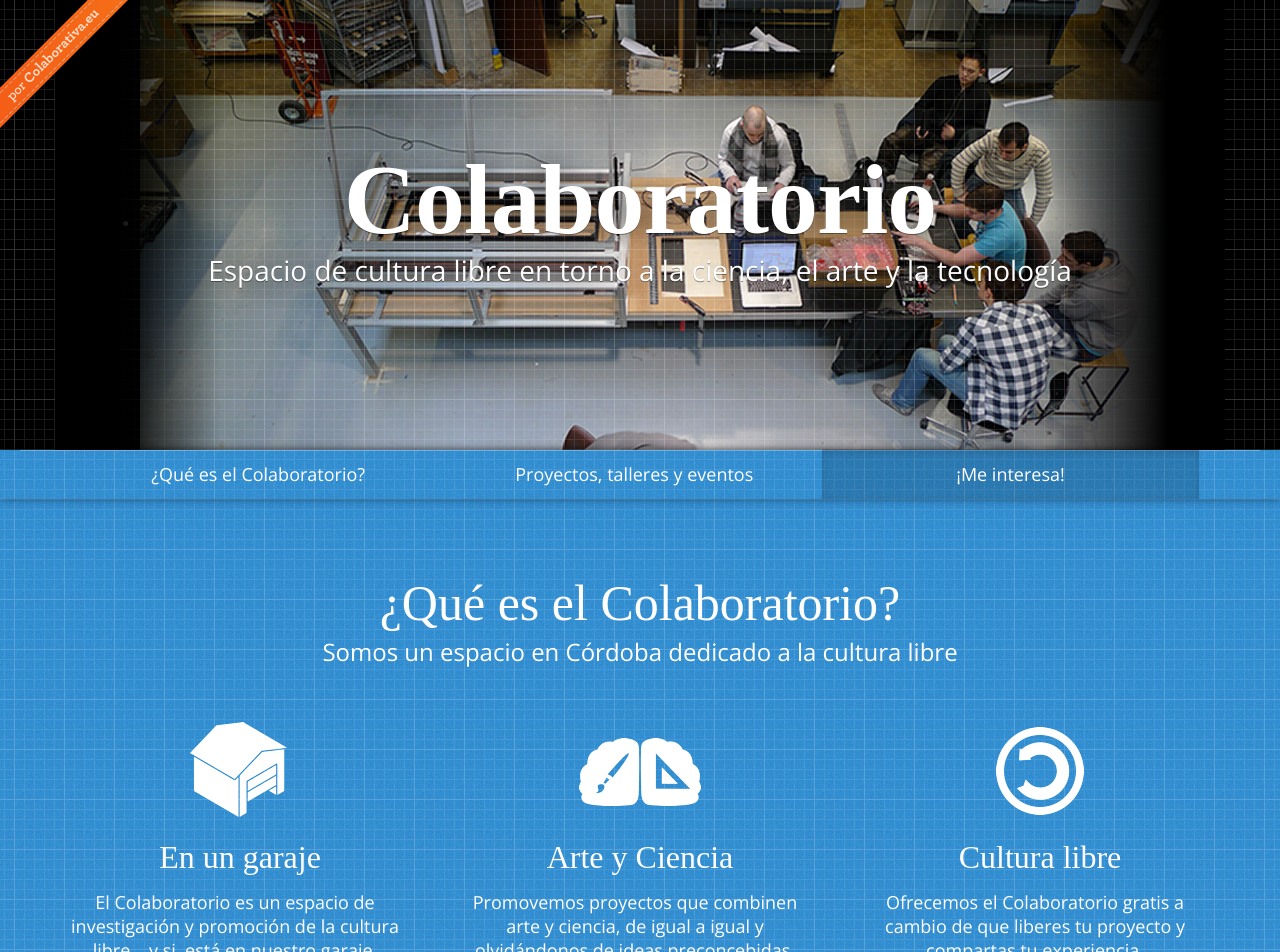
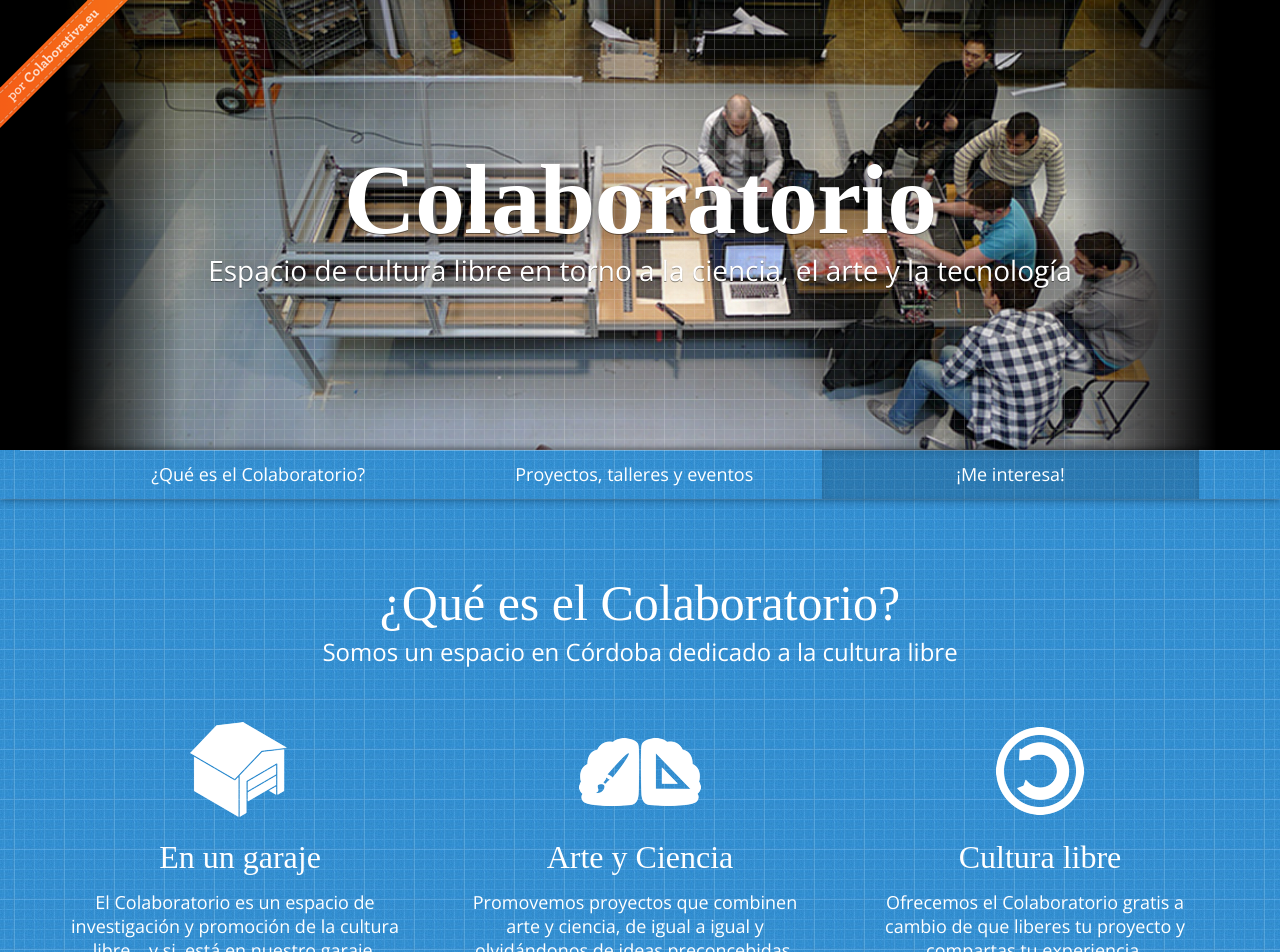
Before and after one commit to colaborativa/colaboratorio, a Jekyll site: the page built from home.md, in a window 1280 px wide. Shown: the top 952 px of the page. Built offline with Jekyll 4.4.1, drawn with Linux system fonts in a browser that asks for light colours; comment, search, counter and statistics services are not loaded.

Commit message:
fixing header image css style

```diff
--- a/_layouts/home.html
+++ b/_layouts/home.html
@@ -15,11 +15,10 @@
 			<a href="http://colaborativa.eu" data-retina="true"><span class="oculto">Un proyecto de Colaborativa.eu</span></a>
 		</div>
 		<header class="jumbotron">
-				<ul class="galeria">
-					<li><img src="imagenes/colaboratorio-poster01.jpg" alt=""></li>
-				</ul>
-				<div class="grid" data-retina="true">
+				<div class="galeria">
+					<div class="imagen" style="background: url(/imagenes/colaboratorio-poster01.jpg) center center no-repeat"></div>
 				</div>
+				<div class="grid" data-retina="true"></div>
 				<div class="inner">
 					<hgroup>
 						<h1>{{ page.title }}</h1>
--- a/css/colaboratorio-theme.css
+++ b/css/colaboratorio-theme.css
@@ -186,13 +186,22 @@ hr.soften {
 /* Masthead (docs home) */
 .jumbotron .inner {
   width: 100%;
+  height: 450px;
   position: absolute;
   top: 0px;
   background: url(../imagenes/overlay.png) top center no-repeat;
-  width: 100%;
   margin: 0 auto;
   padding: 0px;
-  height: 450px;
+}
+@media (max-width: 979px) {
+  .jumbotron .inner {
+    background-size: 979px 450px!important;
+  }
+}
+@media (min-width: 979px) {
+  .jumbotron .inner {
+    background-size: 100% 450px!important;
+  }
 }
 .grid {
   width: 100%;
@@ -202,20 +211,25 @@ hr.soften {
   background: url(/imagenes/grid-transparent.png) top center;
 }
 .galeria {
+  margin: 0px;
+  padding: 0px;
   width: 100%;
   position: absolute;
   top: 0px;
 }
-.galeria li {
+.galeria .imagen {
+  height: 450px;
   width: 100%;
-  position: absolute;
-  left: 50%;
-  margin-left: -525px;
 }
-.galeria img {
-  max-width: 1050px;
-  width: 1050px;
-  height: 450px;
+@media (max-width: 1210px) {
+  .galeria .imagen {
+    background-size: auto 450px!important;
+  }
+}
+@media (min-width: 1210px) {
+  .galeria .imagen {
+    background-size: 90% auto!important;
+  }
 }
 /* Marketing section of Overview
 -------------------------------------------------- */
```
Also changed, not shown: less/colaboratorio-theme.less (+20 -11 lines).
